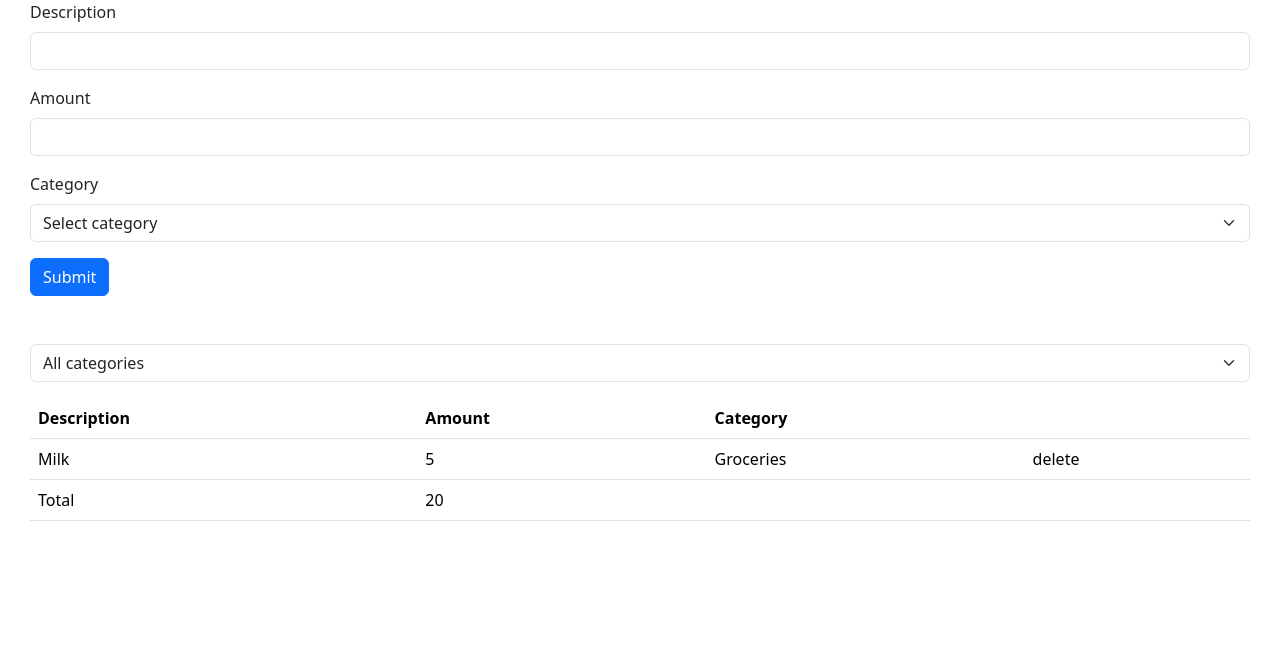
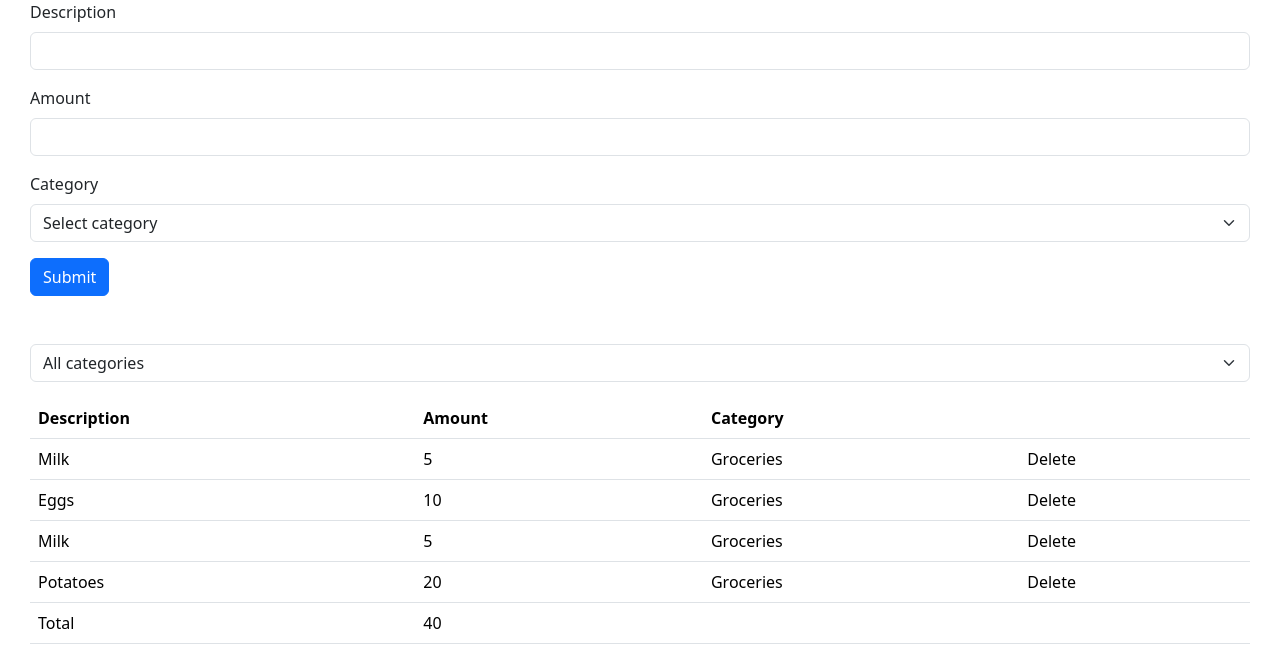
Before and after one commit to petritmekuli/react-part1, a React (Vite) app: page / in a window 1280 px wide. Shown: the top 668 px of the page. Built offline with nearby package versions, Linux system fonts and the light colour scheme.

Commit message:
feat(product): make porducts a dynamic state array in the parent component

```diff
--- a/src/App.tsx
+++ b/src/App.tsx
@@ -1,13 +1,23 @@
+import { useState } from "react";
 import "./App.css";
 
 import ProductForm from "./components/ProductForm";
 import ProductsList from "./components/ProductsList";
+import { productsData } from "./data";
+
+export interface Product {
+  description: string;
+  amount: number;
+  category: string;
+}
 
 function App() {
+  const [products, setProducts] = useState<Product[]>(productsData);
+
   return (
     <>
       <ProductForm />
-      <ProductsList />
+      <ProductsList products={products} />
     </>
   );
 }
--- a/src/components/ProductsList.tsx
+++ b/src/components/ProductsList.tsx
@@ -1,4 +1,9 @@
-function ProductsList() {
+import { Product } from "../App";
+
+interface Props {
+  products: Product[];
+}
+function ProductsList({ products }: Props) {
   return (
     <div className="mt-5">
       <div className="mb-3">
@@ -25,15 +30,21 @@ function ProductsList() {
           </tr>
         </thead>
         <tbody>
-          <tr>
-            <td>Milk</td>
-            <td>5</td>
-            <td>Groceries</td>
-            <td>delete</td>
-          </tr>
+          {products.map((p) => (
+            <tr>
+              <td>{p.description}</td>
+              <td>{p.amount}</td>
+              <td>{p.category}</td>
+              <td>Delete</td>
+            </tr>
+          ))}
           <tr>
             <td>Total</td>
-            <td>20</td>
+            <td>
+              {products.reduce((total, product) => {
+                return total + product.amount;
+              }, 0)}
+            </td>
             <td></td>
             <td></td>
           </tr>
--- /dev/null
+++ b/src/data.ts
@@ -0,0 +1,6 @@
+export const productsData = [
+  { description: "Milk", amount: 5, category: "Groceries" },
+  { description: "Eggs", amount: 10, category: "Groceries" },
+  { description: "Milk", amount: 5, category: "Groceries" },
+  { description: "Potatoes", amount: 20, category: "Groceries" },
+];
```
